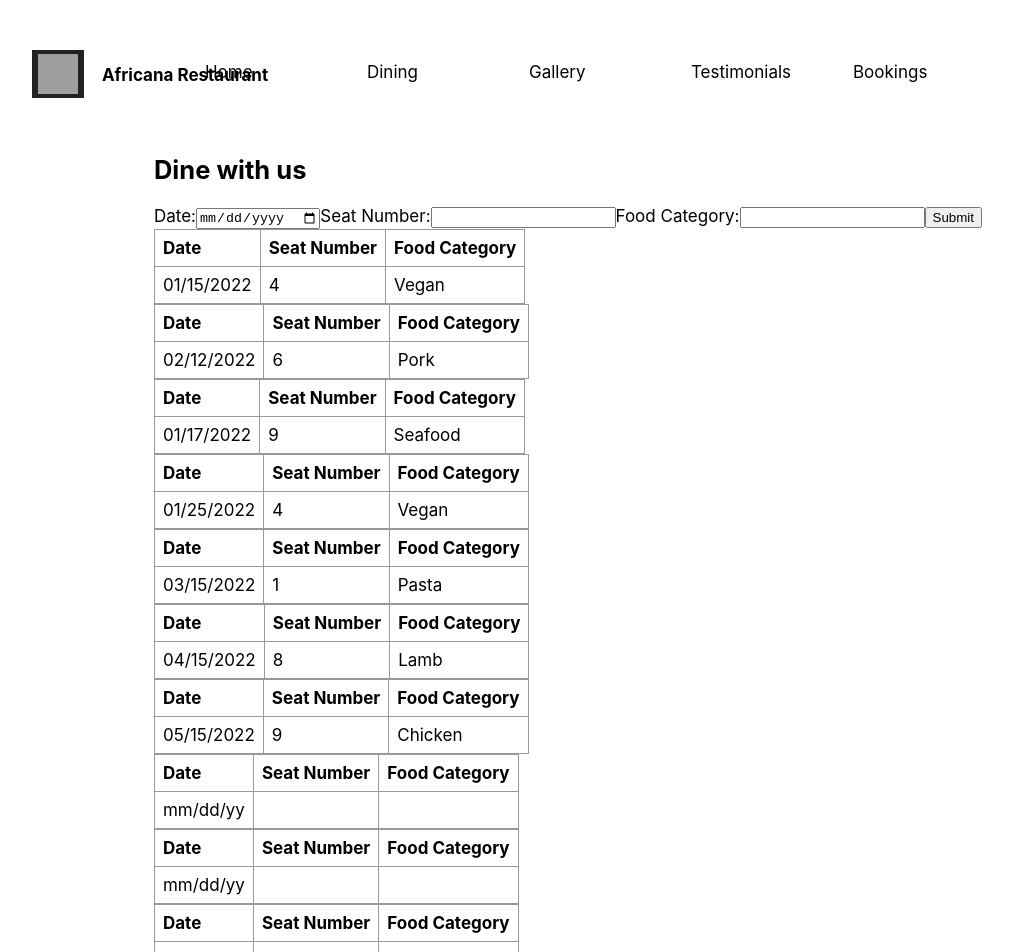
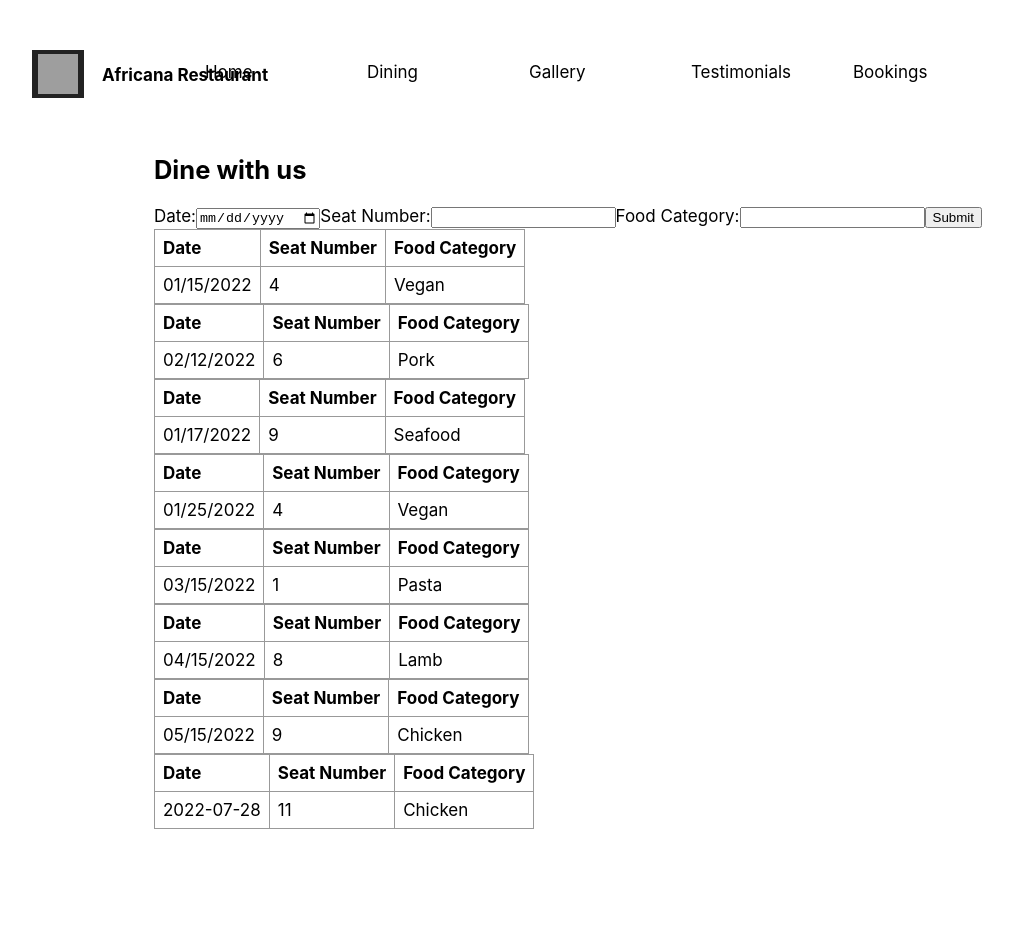
Before and after one commit to Monica-Macharia/Phase-2-Project, a React (Create React App) app: page /Bookings in a window 1280 px wide. Shown: the top 952 px of the page, without its empty margins (168-1181 px from the left). After the commit the page ends 899 px from the top, so only its background shows below. Built offline with nearby package versions, Linux system fonts and the light colour scheme; data requests are answered from the project's data file; grey boxes are pictures that could not be loaded.

Commit message:
POST to server

```diff
--- a/db.json
+++ b/db.json
@@ -43,40 +43,10 @@
       "foodCategory": "Chicken"
     },
     {
-      "date": "mm/dd/yy",
-      "seat": "",
-      "food": "",
+      "date": "2022-07-28",
+      "seatNumber": "11",
+      "foodCategory": "Chicken",
       "id": 8
-    },
-    {
-      "date": "mm/dd/yy",
-      "seat": "",
-      "food": "",
-      "id": 9
-    },
-    {
-      "date": "mm/dd/yy",
-      "seat": "",
-      "food": "",
-      "id": 10
-    },
-    {
-      "date": "2022-07-21",
-      "seat": "4",
-      "food": "Vegan",
-      "id": 11
-    },
-    {
-      "date": "2022-07-21",
-      "seat": "4",
-      "food": "Vegan",
-      "id": 12
-    },
-    {
-      "date": "2022-07-20",
-      "seat": "3",
-      "food": "Vegan",
-      "id": 13
     }
   ]
 }
--- a/src/Dine.js
+++ b/src/Dine.js
@@ -5,15 +5,15 @@ import React, {useState} from 'react';
 
 function Dine({onAddItem}){
 const [date, setDate] = useState("mm/dd/yy");
-const [seat, setSeat] = useState("");
-const [food, setFood] = useState("");
+const [seatNumber, setSeat] = useState("");
+const [foodCategory, setFood] = useState("");
 
 function handleSubmit(e){
     e.preventDefault();
     const newItem ={
         date: date,
-        seat: seat,
-        food: food,
+        seatNumber: seatNumber,
+        foodCategory: foodCategory,
     };
    fetch("http://localhost:3000/booked",{
        method: "POST",
@@ -25,8 +25,8 @@ function handleSubmit(e){
    .then((r)=> r.json())
    .then((newData) => onAddItem(newData));
 
-   console.log(newItem);
-   console.log(food);
+//    console.log(newItem);
+//    console.log(food);
 
 }
 
@@ -44,11 +44,11 @@ function handleSubmit(e){
          </label>
          <label>
             Seat Number:
-            <input type="number" name= "seat" value={seat} onChange={(e) =>setSeat(e.target.value)}/>
+            <input type="number" name= "seat" value={seatNumber} onChange={(e) =>setSeat(e.target.value)}/>
          </label>
          <label>
              Food Category:
-             <input type="text" name= "food" value={food} onChange={(e) => setFood(e.target.value)}/>
+             <input type="text" name= "food" value={foodCategory} onChange={(e) => setFood(e.target.value)}/>
          </label>
 
          <label>
```
